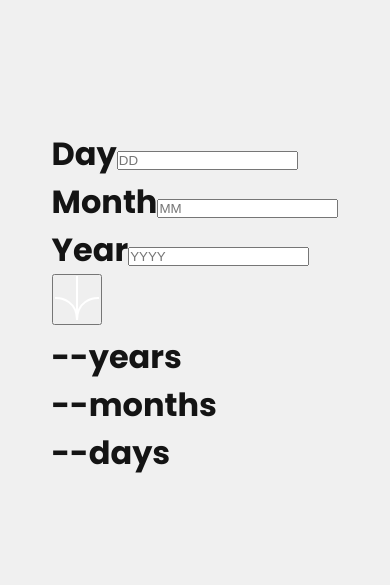
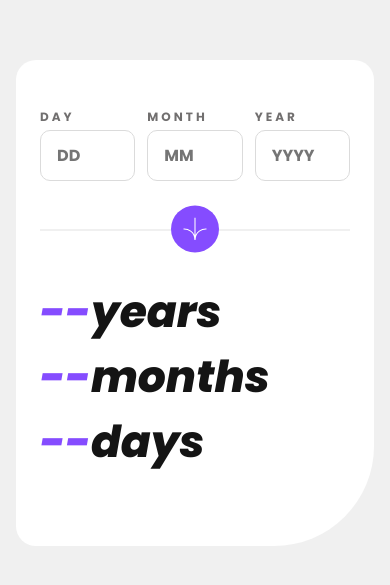
Before and after one commit to mjamecny/age-calculator-app, a React (Vite) app: page / in a window 390 px wide. Shown: the part 119-704 px from the top of the page. Built offline with nearby package versions, Linux system fonts and the light colour scheme.

Commit message:
add styles

```diff
--- a/src/index.css
+++ b/src/index.css
@@ -33,3 +33,158 @@ body {
   align-items: center;
   background-color: var(--off-white);
 }
+
+.container {
+  margin: 0 auto;
+  width: 72rem;
+  padding-inline: 2.4rem;
+}
+
+.app {
+  background-color: var(--white);
+  padding: 3.2rem;
+  border-radius: 20px;
+  border-bottom-right-radius: 200px;
+}
+
+.form {
+  display: flex;
+  gap: 1.6rem;
+  padding-bottom: 3.2rem;
+  border-bottom: 2px solid var(--off-white);
+  position: relative;
+  width: 100%;
+}
+
+.input-row {
+  display: flex;
+  flex-direction: column;
+  gap: 0.8rem;
+}
+
+.input-row span {
+  font-size: 1.2rem;
+  font-weight: 400;
+  font-style: italic;
+  color: var(--light-red);
+}
+
+label {
+  font-size: 1.6rem;
+  letter-spacing: 3px;
+  color: var(--smokey-grey);
+  text-transform: uppercase;
+}
+
+input {
+  font-family: inherit;
+  font-size: 3rem;
+  padding: 1.2rem 3.2rem;
+  border: 1px solid var(--light-grey);
+  border-radius: 10px;
+  width: 15rem;
+}
+
+input:focus {
+  outline: 1px solid var(--purple);
+}
+
+input::placeholder {
+  font-size: 3rem;
+}
+
+.result {
+  padding-block: 2.4rem;
+}
+
+.result p {
+  font-size: 7.4rem;
+  font-weight: 800;
+  font-style: italic;
+}
+
+.result span {
+  color: var(--purple);
+}
+
+.btn {
+  display: flex;
+  align-items: center;
+  justify-content: center;
+  padding: 2.4rem;
+  position: absolute;
+  right: 0;
+  bottom: -47px;
+  border: none;
+  border-radius: 50%;
+  background-color: var(--purple);
+  cursor: pointer;
+  transition: background-color 0.3s;
+}
+
+.btn:hover {
+  background-color: var(--off-black);
+}
+
+@media screen and (max-width: 37.5em) {
+  .app {
+    padding: 4.8rem 2.4rem;
+    border-bottom-right-radius: 100px;
+  }
+
+  .form {
+    gap: 1.2rem;
+    padding-bottom: 4.8rem;
+  }
+
+  .input-row {
+    gap: 0.4rem;
+  }
+
+  .input-row span {
+    font-size: 1rem;
+  }
+
+  label {
+    font-size: 1.2rem;
+    letter-spacing: 3px;
+  }
+
+  input {
+    font-family: inherit;
+    font-size: 1.6rem;
+    padding: 1.2rem 1.6rem;
+    border: 1px solid var(--light-grey);
+    /* width: 8rem; */
+    width: 100%;
+  }
+
+  input::placeholder {
+    font-size: 1.6rem;
+  }
+
+  .container {
+    padding-inline: 1.6rem;
+  }
+
+  .btn {
+    padding: 1.2rem;
+    right: 50%;
+    bottom: 0;
+    transform: translate(50%, 50%);
+    /* transform: translateY(); */
+  }
+
+  .btn img {
+    width: 2.4rem;
+  }
+
+  .result {
+    padding-top: 4.8rem;
+    padding-bottom: 2.4rem;
+  }
+
+  .result p {
+    font-size: 4.4rem;
+  }
+}
```
